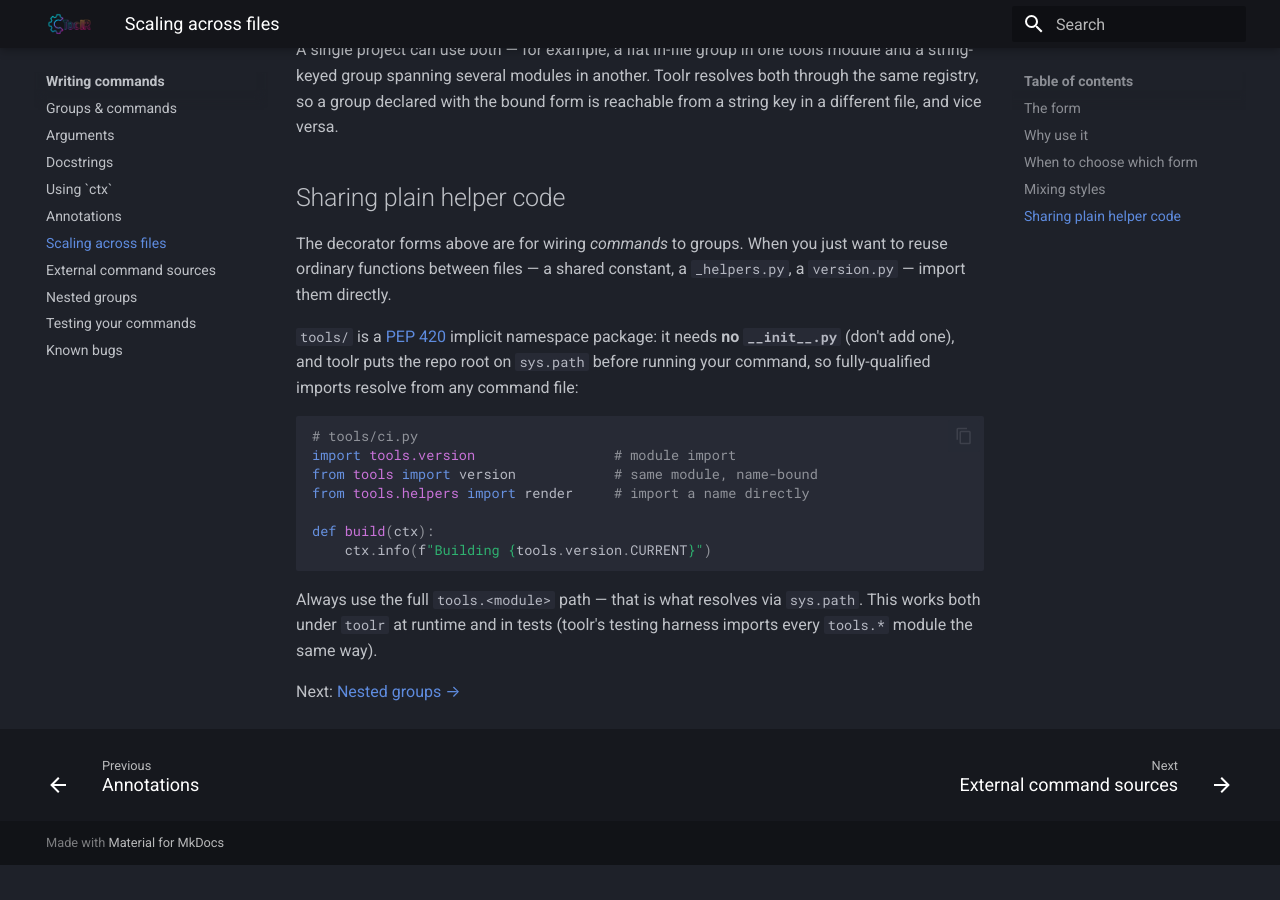
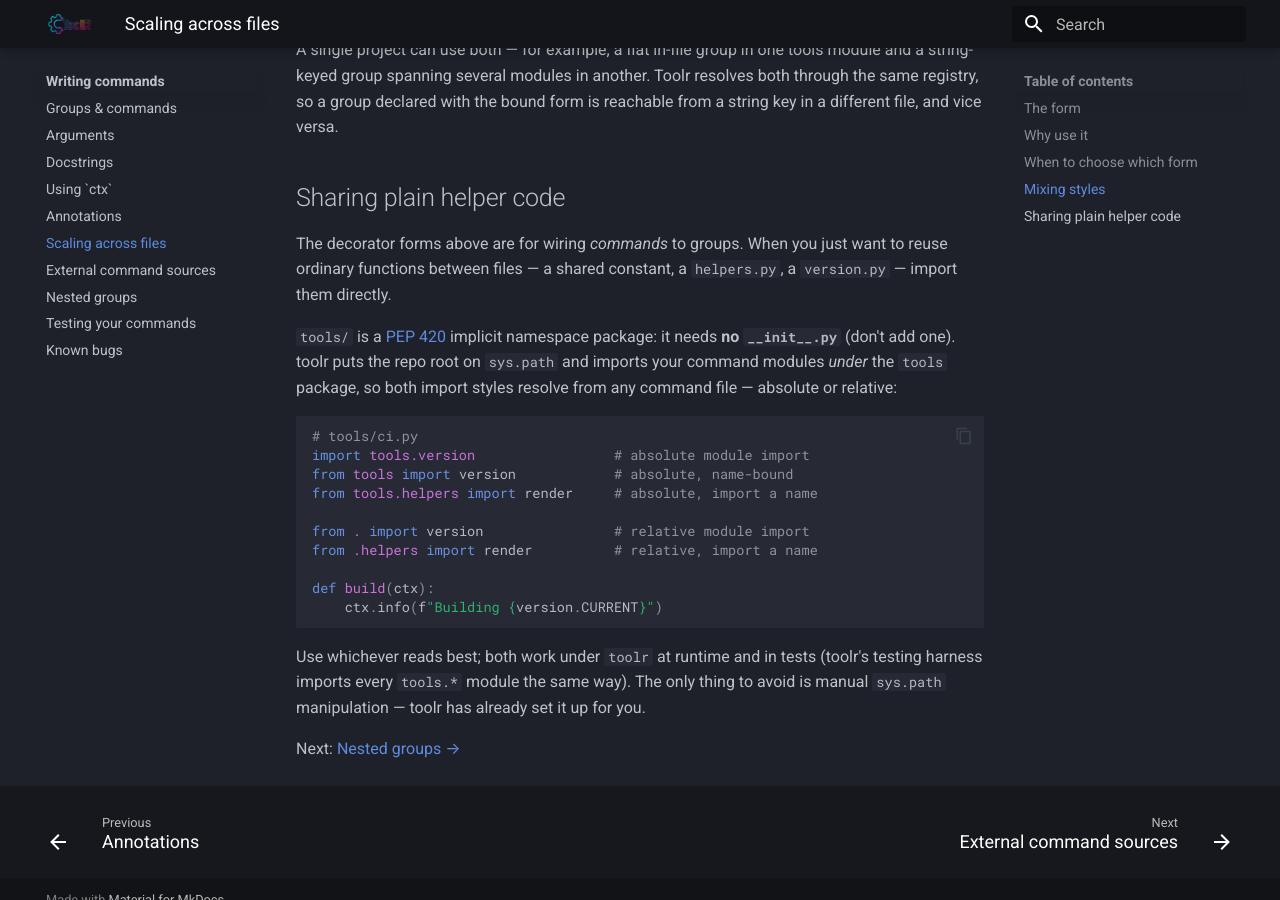
Before and after one commit to s0undt3ch/ToolR, an MkDocs documentation site: the page built from docs/writing-commands/across-files.md, in a window 1280 px wide and 900 px high, scrolled down 2139 px. Built offline with MkDocs 1.6.1 and Material for MkDocs 9.7.7, drawn with Linux system fonts in a browser that asks for light colours; before the commit the page ends 3004 px from its top, so only the background shows below that.

Commit message:
docs(writing-commands): fix tools import example and note relative imports work
Two corrections to the namespace-package guidance from the previous
commit:

- The prose named the shared file `_helpers.py` but the example
  imported `tools.helpers`; a reader following along would create
  `_helpers.py` and hit `ModuleNotFoundError`. Renamed to `helpers.py`
  so filename and import agree.
- Command modules are imported under the `tools` package
  (`tools.ci`, ...), so `__package__ == "tools"` and relative imports
  (`from . import version`) resolve just as well as absolute ones.
  The docs wrongly told readers to avoid relative imports; both forms
  now shown, with only `sys.path` hacks discouraged.

````diff
--- a/docs/writing-commands/across-files.md
+++ b/docs/writing-commands/across-files.md
@@ -102,25 +102,30 @@
 
 The decorator forms above are for wiring *commands* to groups. When
 you just want to reuse ordinary functions between files — a shared
-constant, a `_helpers.py`, a `version.py` — import them directly.
+constant, a `helpers.py`, a `version.py` — import them directly.
 
 `tools/` is a [PEP 420](https://peps.python.org/pep-0420/) implicit
-namespace package: it needs **no `__init__.py`** (don't add one), and
-toolr puts the repo root on `sys.path` before running your command, so
-fully-qualified imports resolve from any command file:
+namespace package: it needs **no `__init__.py`** (don't add one).
+toolr puts the repo root on `sys.path` and imports your command
+modules *under* the `tools` package, so both import styles resolve
+from any command file — absolute or relative:
 
 ```python
 # tools/ci.py
-import tools.version                 # module import
-from tools import version            # same module, name-bound
-from tools.helpers import render     # import a name directly
+import tools.version                 # absolute module import
+from tools import version            # absolute, name-bound
+from tools.helpers import render     # absolute, import a name
+
+from . import version                # relative module import
+from .helpers import render          # relative, import a name
 
 def build(ctx):
-    ctx.info(f"Building {tools.version.CURRENT}")
+    ctx.info(f"Building {version.CURRENT}")
 ```
 
-Always use the full `tools.<module>` path — that is what resolves via
-`sys.path`. This works both under `toolr` at runtime and in tests
-(toolr's testing harness imports every `tools.*` module the same way).
+Use whichever reads best; both work under `toolr` at runtime and in
+tests (toolr's testing harness imports every `tools.*` module the same
+way). The only thing to avoid is manual `sys.path` manipulation —
+toolr has already set it up for you.
 
 Next: [Nested groups →](nesting.md)
````
Also changed, not shown: skills/toolr-command-authoring/SKILL.md (+6 -4 lines).
